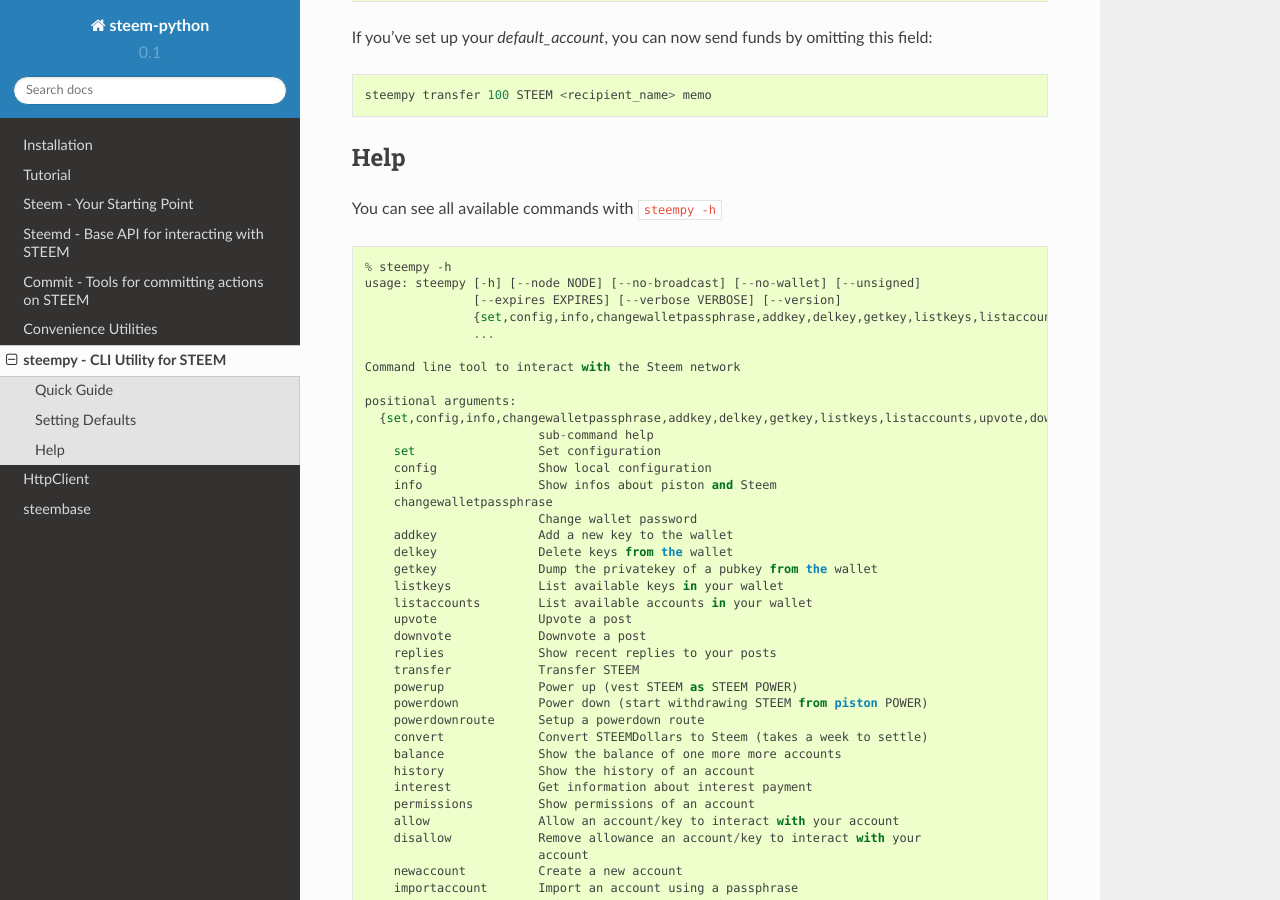
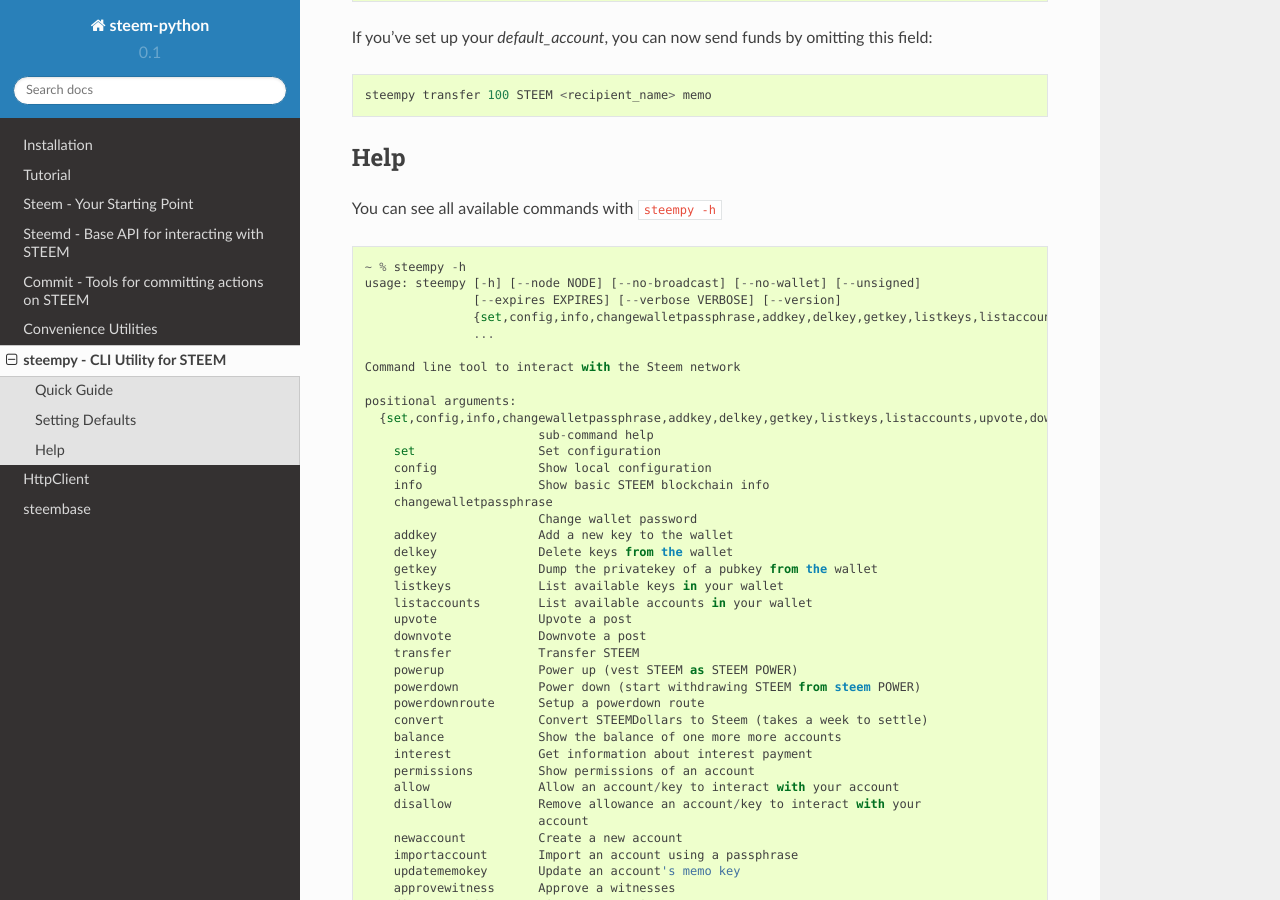
Before and after one commit to steemit/steem-python, a Sphinx documentation site: the page built from docs/cli.rst, in a window 1280 px wide and 900 px high, scrolled down 1231 px. Built offline with Sphinx 7.4.7 and the Read the Docs theme 2.0.0, drawn with Linux system fonts in a browser that asks for light colours; formulas are drawn with MathJax 3.

Commit message:
minor fixes

```diff
--- a/docs/cli.rst
+++ b/docs/cli.rst
@@ -71,20 +71,20 @@
 
 ::
 
-    % steempy -h
+    ~ % steempy -h
     usage: steempy [-h] [--node NODE] [--no-broadcast] [--no-wallet] [--unsigned]
                    [--expires EXPIRES] [--verbose VERBOSE] [--version]
-                   {set,config,info,changewalletpassphrase,addkey,delkey,getkey,listkeys,listaccounts,upvote,downvote,replies,transfer,powerup,powerdown,powerdownroute,convert,balance,history,interest,permissions,allow,disallow,newaccount,importaccount,updatememokey,approvewitness,disapprovewitness,sign,broadcast,orderbook,buy,sell,cancel,resteem,follow,unfollow,setprofile,delprofile,witnessupdate,witnesscreate}
+                   {set,config,info,changewalletpassphrase,addkey,delkey,getkey,listkeys,listaccounts,upvote,downvote,transfer,powerup,powerdown,powerdownroute,convert,balance,interest,permissions,allow,disallow,newaccount,importaccount,updatememokey,approvewitness,disapprovewitness,sign,broadcast,orderbook,buy,sell,cancel,resteem,follow,unfollow,setprofile,delprofile,witnessupdate,witnesscreate}
                    ...
 
     Command line tool to interact with the Steem network
 
     positional arguments:
-      {set,config,info,changewalletpassphrase,addkey,delkey,getkey,listkeys,listaccounts,upvote,downvote,replies,transfer,powerup,powerdown,powerdownroute,convert,balance,history,interest,permissions,allow,disallow,newaccount,importaccount,updatememokey,approvewitness,disapprovewitness,sign,broadcast,orderbook,buy,sell,cancel,resteem,follow,unfollow,setprofile,delprofile,witnessupdate,witnesscreate}
+      {set,config,info,changewalletpassphrase,addkey,delkey,getkey,listkeys,listaccounts,upvote,downvote,transfer,powerup,powerdown,powerdownroute,convert,balance,interest,permissions,allow,disallow,newaccount,importaccount,updatememokey,approvewitness,disapprovewitness,sign,broadcast,orderbook,buy,sell,cancel,resteem,follow,unfollow,setprofile,delprofile,witnessupdate,witnesscreate}
                             sub-command help
         set                 Set configuration
         config              Show local configuration
-        info                Show infos about piston and Steem
+        info                Show basic STEEM blockchain info
         changewalletpassphrase
                             Change wallet password
         addkey              Add a new key to the wallet
@@ -94,14 +94,12 @@
         listaccounts        List available accounts in your wallet
         upvote              Upvote a post
         downvote            Downvote a post
-        replies             Show recent replies to your posts
         transfer            Transfer STEEM
         powerup             Power up (vest STEEM as STEEM POWER)
-        powerdown           Power down (start withdrawing STEEM from piston POWER)
+        powerdown           Power down (start withdrawing STEEM from steem POWER)
         powerdownroute      Setup a powerdown route
         convert             Convert STEEMDollars to Steem (takes a week to settle)
         balance             Show the balance of one more more accounts
-        history             Show the history of an account
         interest            Get information about interest payment
         permissions         Show permissions of an account
         allow               Allow an account/key to interact with your account
```
Also changed, not shown: 2 other files.
